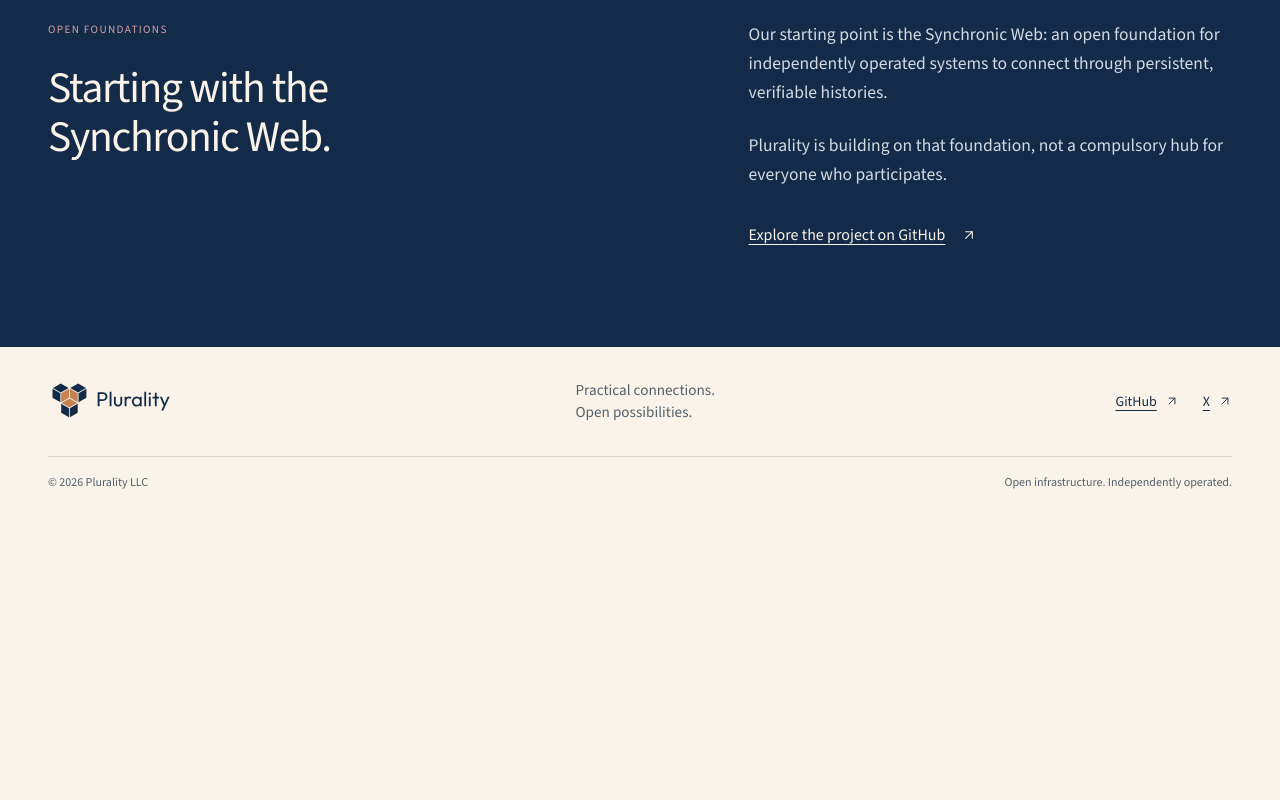
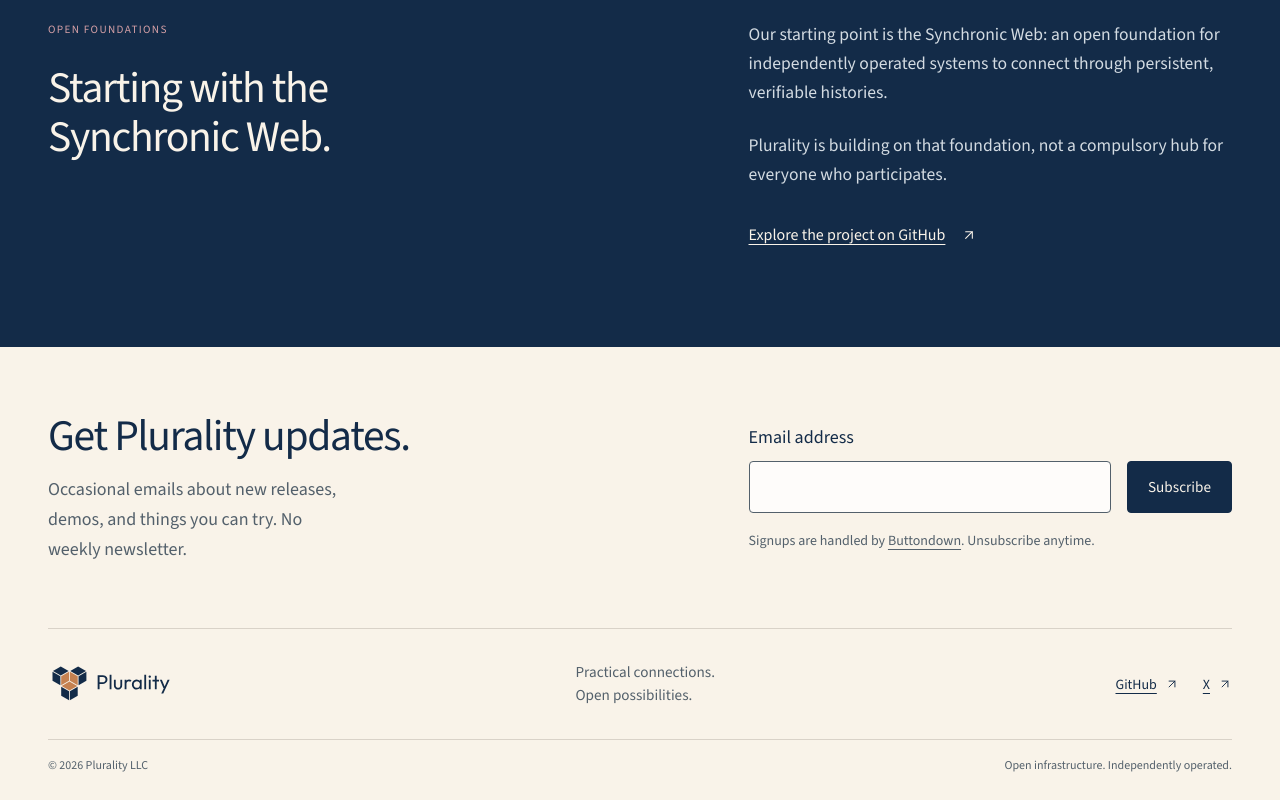
Before and after one commit to plurality-run/website, an Astro site: page / in a window 1280 px wide. Shown: the part 1456-2256 px from the top of the page. Before the commit the page ends 1973 px from the top, so only its background shows below. Built offline with nearby package versions, Linux system fonts and the light colour scheme; Astro itself is replaced by a stand-in of ours.

Commit message:
Add Buttondown signup to the homepage (#2)
Co-authored-by: plurality-celie[bot] <354606990+plurality-celie[bot]@users.noreply.github.com>

```diff
--- a/src/pages/index.astro
+++ b/src/pages/index.astro
@@ -67,6 +67,22 @@ const updates = await getPublishedUpdates();
     </div>
   </section>
 
+  <section class="signup-section wrap" aria-labelledby="signup-heading">
+    <div>
+      <h2 id="signup-heading">Get Plurality updates.</h2>
+      <p>Occasional emails about new releases, demos, and things you can try. No weekly newsletter.</p>
+    </div>
+    <form action="https://buttondown.com/api/emails/embed-subscribe/namdinh" method="post" aria-labelledby="signup-heading">
+      <label for="signup-email">Email address</label>
+      <div class="signup-fields">
+        <input id="signup-email" type="email" name="email" autocomplete="email" required aria-describedby="signup-note" />
+        <input type="hidden" name="embed" value="1" />
+        <button class="button" type="submit">Subscribe</button>
+      </div>
+      <p id="signup-note">Signups are handled by <a href="https://buttondown.com/namdinh">Buttondown</a>. Unsubscribe anytime.</p>
+    </form>
+  </section>
+
   {updates.length > 0 && (
     <section class="updates-section wrap" id="updates" aria-labelledby="updates-heading">
       <p class="eyebrow">FROM PLURALITY</p>
--- a/src/styles/global.css
+++ b/src/styles/global.css
@@ -78,6 +78,13 @@ img, svg { display: block; max-width: 100%; }
 .foundations-copy p + p { margin-top: var(--space-3); }
 .text-link { display: inline-flex; gap: var(--space-2); align-items: center; min-height: 44px; font-weight: 600; font-size: 1rem; }
 .foundations-copy .text-link { margin-top: var(--space-3); color: var(--color-on-dark); }
+.signup-section { display: grid; grid-template-columns: 1.3fr 1fr; align-items: center; gap: var(--space-6); padding-block: clamp(2.5rem, 5vw, 4rem); border-bottom: 1px solid var(--color-line); }
+.signup-section h2 + p { margin-top: var(--space-2); max-width: 34ch; color: var(--color-muted); }
+.signup-section label { display: block; margin-bottom: var(--space-1); font-weight: 600; }
+.signup-fields { display: flex; flex-wrap: wrap; gap: var(--space-2); }
+.signup-fields input[type=email] { flex: 1 1 11rem; min-width: 0; min-height: 48px; padding: 0.65rem 0.8rem; color: var(--color-ink); background: var(--color-surface); border: 1px solid var(--color-muted); border-radius: var(--radius-small); font: inherit; }
+.signup-fields button { font-family: inherit; cursor: pointer; }
+#signup-note { margin-top: var(--space-2); color: var(--color-muted); font-size: var(--text-small); }
 .updates-section { padding-block: var(--space-section); }
 .updates-section h2 { margin-top: var(--space-2); }
 .updates-list { list-style: none; padding: 0; margin-top: var(--space-4); }
@@ -124,7 +131,7 @@ img, svg { display: block; max-width: 100%; }
   .hero h1 { font-size: clamp(2.75rem, 8.5vw, 4rem); }
   .network-illustration { width: min(100% - 11px, 28rem); }
   .diagram-label { font-size: 0.6rem; }
-  .section-heading, .foundations-content { grid-template-columns: 1fr; gap: var(--space-3); }
+  .section-heading, .foundations-content, .signup-section { grid-template-columns: 1fr; gap: var(--space-3); }
   .section-heading > p { max-width: 38rem; }
   .directions { grid-template-columns: 1fr; gap: var(--space-4); }
   .direction h3 { max-width: none; }
```
Also changed, not shown: tests/browser/site.spec.ts (+29 -0 lines).
